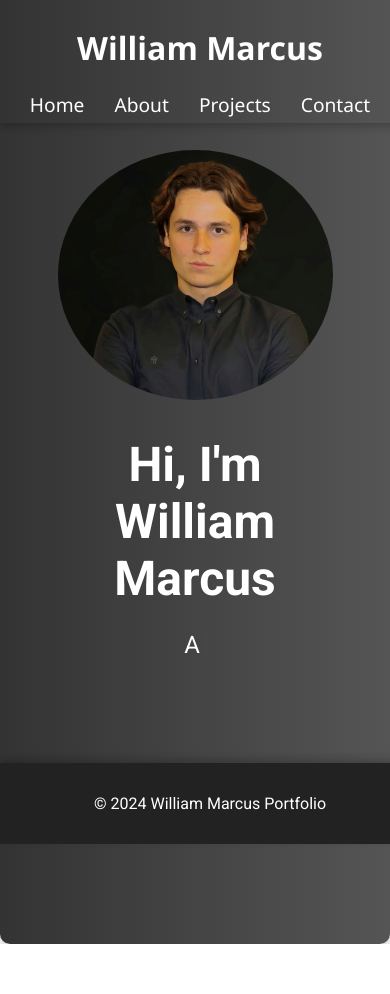
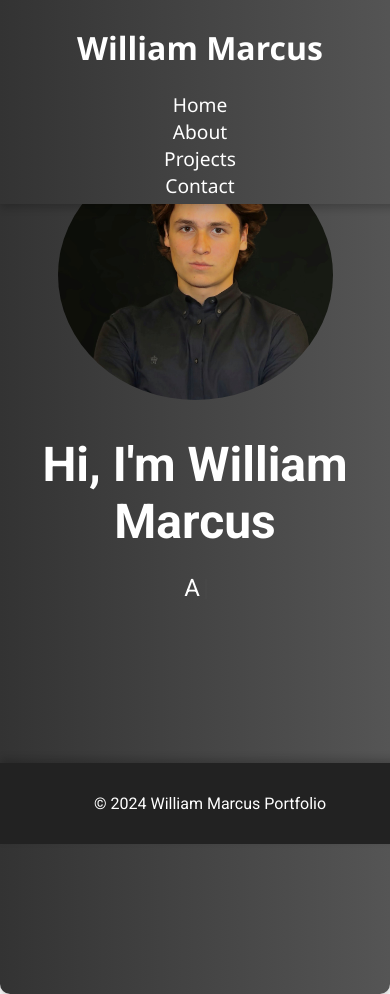
Before and after one commit to WillMarcuss/Website, a React (Create React App) app: page / in a window 390 px wide. Before the commit the page ends 944 px from the top, so only its background shows below. Built offline with nearby package versions, Linux system fonts and the light colour scheme.

Commit message:
Added better mobile functionality for home page and header

```diff
--- a/public/index.html
+++ b/public/index.html
@@ -2,6 +2,7 @@
 <html lang="en">
   <head>
     <meta charset="utf-8" />
+    <meta name="viewport" content="width=device-width, initial-scale=1.0" />
     <link rel="icon" href="%PUBLIC_URL%/favicon.ico" />
     <meta name="viewport" content="width=device-width, initial-scale=1" />
     <meta name="theme-color" content="#000000" />
--- a/src/components/Header.module.css
+++ b/src/components/Header.module.css
@@ -1,3 +1,12 @@
+@media (max-width: 768px) {
+  .nav {
+    flex-direction: column;
+  }
+  .nav a {
+    margin: 10px 0;
+  }
+}
+
 .header {
     background: linear-gradient(to right, #333, #555); /* Using the updated color theme */
     padding: 5px; /* Increased padding for better spacing */
--- a/src/pages/Home.module.css
+++ b/src/pages/Home.module.css
@@ -1,8 +1,22 @@
 @import url('https://fonts.googleapis.com/css2?family=Roboto:wght@400;700&display=swap');
+
+@media (max-width: 768px) {
+  .heading {
+    font-size: 2em;
+  }
+  .subheading {
+    font-size: 0.5em;
+  }
+  .profile-pic{
+    width: 100px;
+    height: 100px;
+  }
+
+}
 
 .container {
   text-align: center;
-  padding: 50px;
+  padding-top: 150px;
   background: linear-gradient(to right, #333, #555); /* Darker gradient for sleek look */
   color: #fff;
   font-family: 'Roboto', sans-serif;
@@ -25,7 +39,6 @@
   width: 275px;
   height: 250px;
   border-radius: 50%;
-  margin-top: 100px;
   transition: transform 0.5s ease, box-shadow 0.5s ease;
 }
 
```
